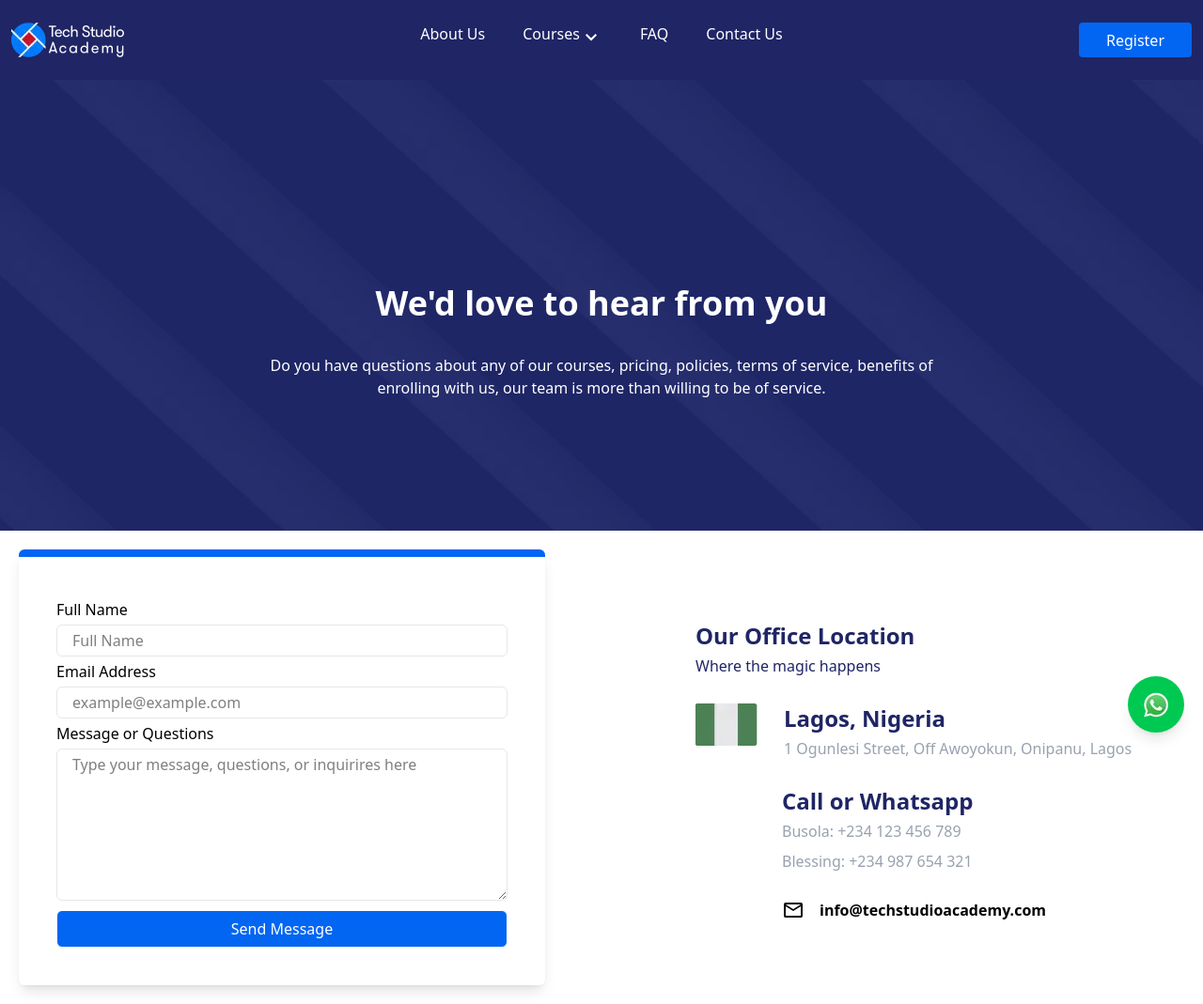
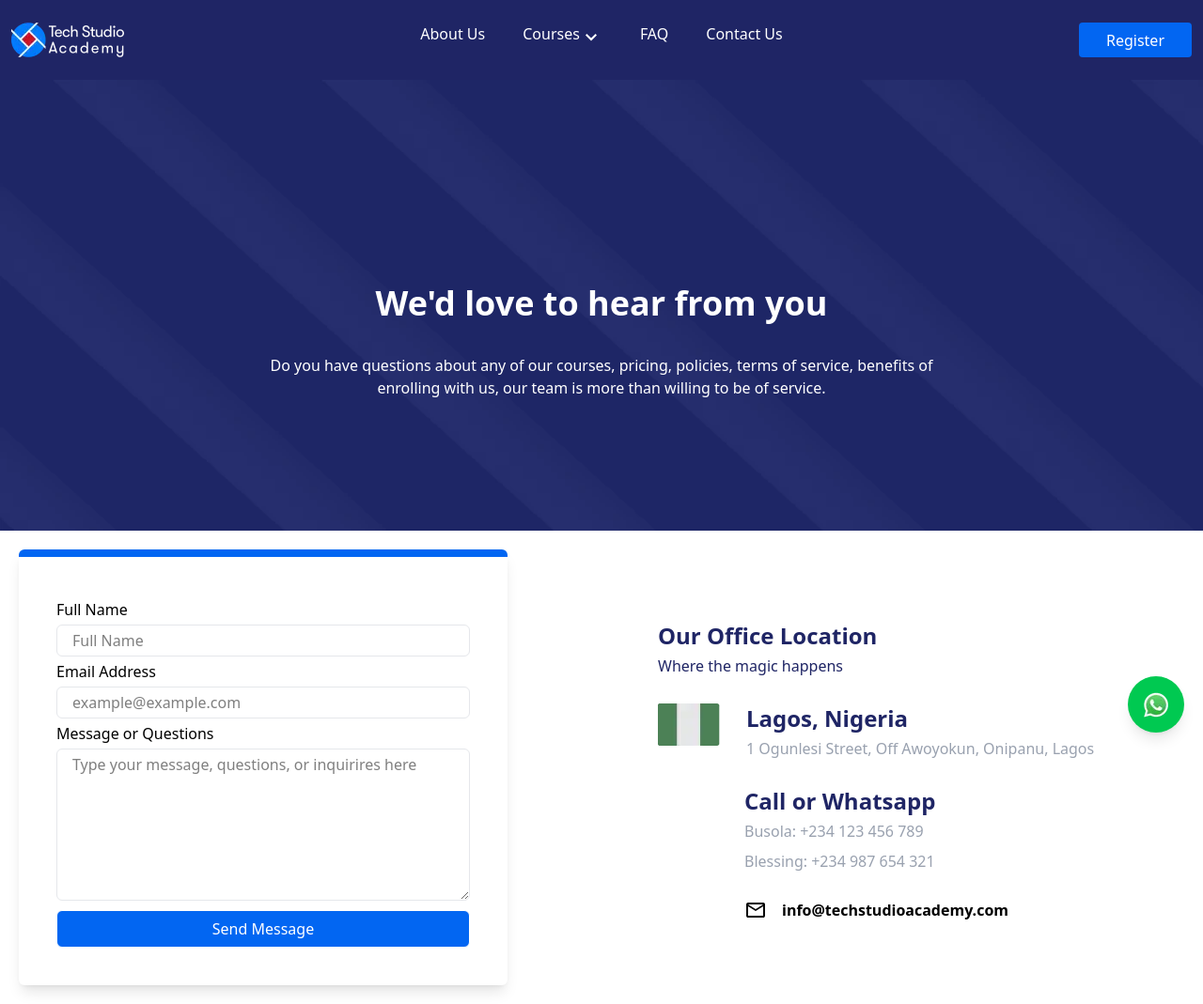
Before and after one commit to sundiano199/tech-studio-contact, a plain HTML site: page index.html in a window 1280 px wide. Shown: the whole page at 94% size. Drawn offline with nearby package versions, Linux system fonts and the light colour scheme.

Commit message:
feat: fixed form for md screen

```diff
--- a/index.html
+++ b/index.html
@@ -72,7 +72,7 @@
       <div class="flex flex-col-reverse md:flex-row items-center text-center">
         <div class="flex-1">
           <form
-            class="bg-white border-1-blue shadow-lg p-5 md:p-10 leading-loose text-left rounded-md mr-0 md:mr-10 border-t-8 border-blue w-90 md:w-auto lg:w-140 md:mt-0 mt-20"
+            class="bg-white border-1-blue shadow-lg p-5 md:p-10 leading-loose text-left rounded-md mr-0 md:mr-10 border-t-8 border-blue w-90 md:w-auto md:mt-0 mt-20"
           >
             <label for="full name">Full Name</label><br />
             <input
```
